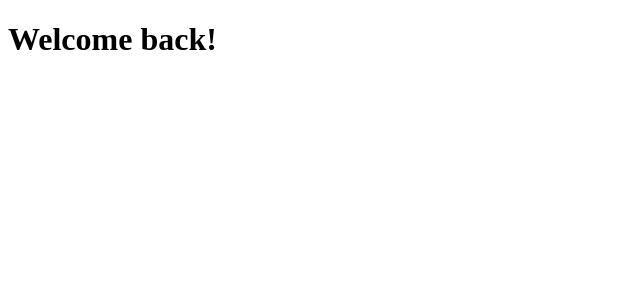
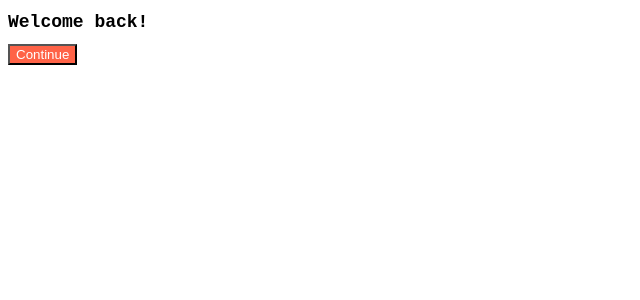
Before and after one commit to SM0413/react-for-beginners, a React (Create React App) app: page / in a window 1280 px wide. Shown: the top 300 px of the page, without its empty margins (0-640 px from the left). Built offline with nearby package versions, Linux system fonts and the light colour scheme.

Commit message:
Module.css사용 및 import 등

```diff
--- a/package.json
+++ b/package.json
@@ -6,6 +6,7 @@
     "@testing-library/jest-dom": "^5.16.5",
     "@testing-library/react": "^13.3.0",
     "@testing-library/user-event": "^13.5.0",
+    "prop-types": "^15.8.1",
     "react": "^18.2.0",
     "react-dom": "^18.2.0",
     "react-scripts": "5.0.1",
--- a/src/App.js
+++ b/src/App.js
@@ -1,7 +1,10 @@
+import Button from "./Button";
+import styles from "./App.module.css";
 function App() {
   return (
     <div>
-      <h1>Welcome back!</h1>
+      <h1 className = {styles.title}>Welcome back!</h1>
+      <Button text={"Continue"}/>
     </div>
   );
 }
--- /dev/null
+++ b/src/App.module.css
@@ -0,0 +1,4 @@
+.title{
+    font-family: 'Courier New', Courier, monospace;
+    font-size: 18px;
+}
--- /dev/null
+++ b/src/Button.js
@@ -0,0 +1,13 @@
+import PropTypes from "prop-types";
+import styles from "./Button.module.css";
+function Button({text}){
+    return(
+        <button className = {styles.btn}>{text}</button>
+    )
+}
+
+Button.propTypes = {
+    text: PropTypes.string.isRequired,
+};
+
+export default Button;
--- /dev/null
+++ b/src/Button.module.css
@@ -0,0 +1,4 @@
+.btn{
+    color: white;
+    background-color: tomato;
+}
```
Also changed, not shown: 1 other file (tests, documents, lock files or other folders).
